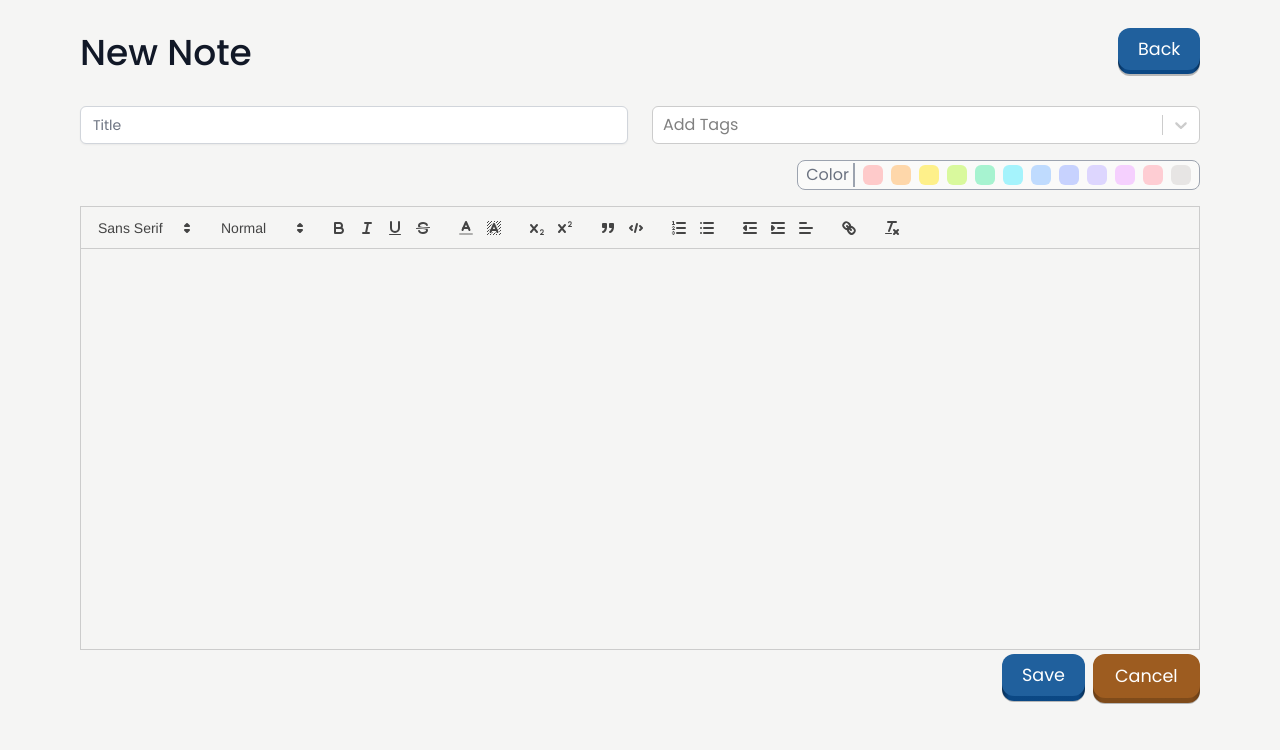
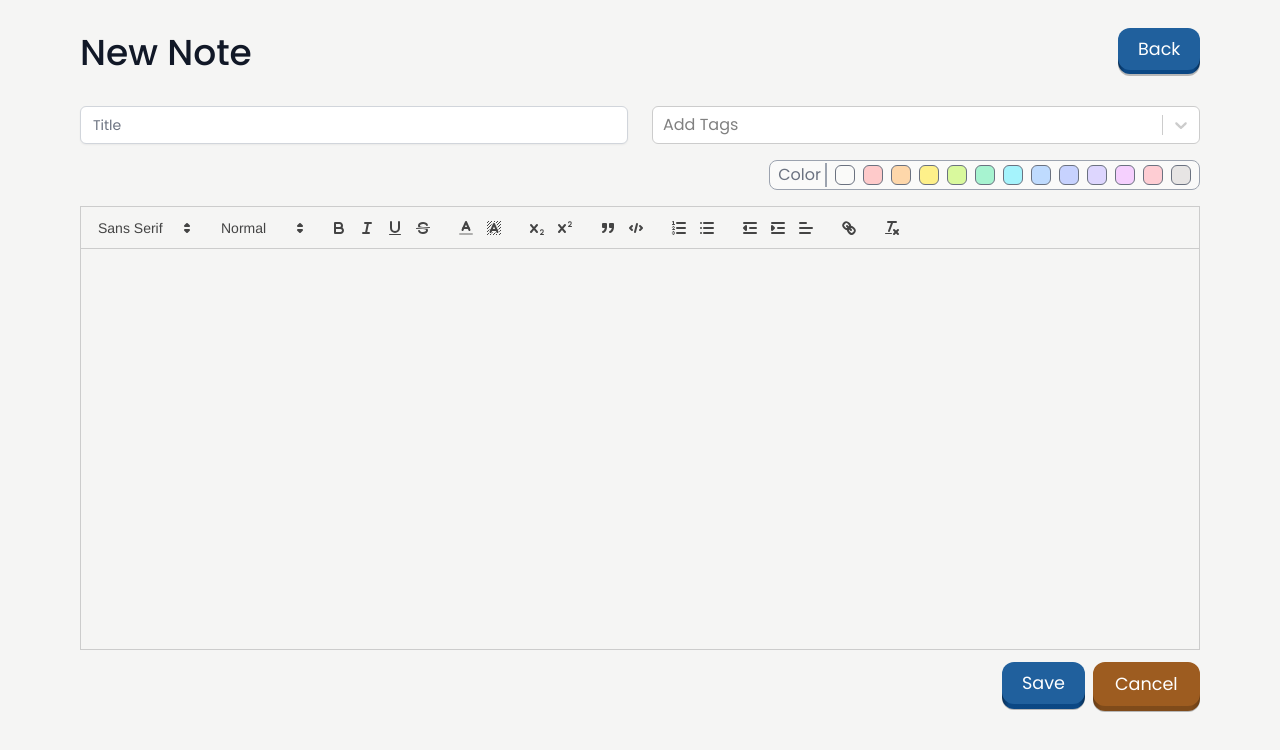
Before and after one commit to FlapShatner/notes-typescript, a Next.js app: page /create in a window 1280 px wide. Shown: the top 750 px of the page. Built offline with nearby package versions, Linux system fonts and the light colour scheme; no server answers; the database is empty.

Commit message:
adjust padding and margins

```diff
--- a/colors.ts
+++ b/colors.ts
@@ -1,5 +1,6 @@
 export const colors =
     [
+    "#fafaf9",
     "#fecaca",
     "#fed7aa",
     "#fef08a",
--- a/components/Card.tsx
+++ b/components/Card.tsx
@@ -3,7 +3,6 @@ import { Note} from "../pages/create"
 
 export type CardProps = {
     note: Note
-
 }
 
 const Card = ({note} : CardProps) => {
@@ -17,7 +16,6 @@ const Card = ({note} : CardProps) => {
             <div className="flex flex-wrap gap-2 mt-4 justify-end">
                 {tags && tags.map((tag) => {
                   return (<span key={tag.uuid} className="whitespace-nowrap rounded-full  bg-indigo-100 px-2.5 py-0.5 text-sm text-indigo-500">
-
                     {tag.label}
                   </span>)
                 })}
--- a/components/Color.tsx
+++ b/components/Color.tsx
@@ -7,11 +7,11 @@ const Color = ({setSelected}) => {
     setSelected(e.target.id)
 
 
-    document.getElementById(e.target.id).className = `w-5 h-5  m-1 rounded-md outline outline-2 outline-offset-1 outline-blue-600`
+    document.getElementById(e.target.id).className = `w-5 h-5  m-1 rounded-md outline outline-2 outline-offset-1 outline-blue-600 border border-gray-500`
 
     colors.map((color) => {
         if (color !== e.target.id) {
-            document.getElementById(color).className = `w-5 h-5 m-1 rounded-md`
+            document.getElementById(color).className = `w-5 h-5 m-1 rounded-md border border-gray-500`
         }
     })
   }
@@ -30,7 +30,7 @@ const Color = ({setSelected}) => {
                     onClick={handleClick}
                     key={color}
                     id={color}
-                    className={`w-5 h-5 m-1 rounded-md`}
+                    className={`w-5 h-5 m-1 rounded-md border border-gray-500`}
                     style={{ backgroundColor: `${color}` }}
                 />
             ))
--- a/components/Header.tsx
+++ b/components/Header.tsx
@@ -16,14 +16,14 @@ function Header() {
   }
   return (
     <header aria-label="Page Header">
-      <div className="mx-auto max-w-screen-xl px-8 py-8 sm:px-20">
-        <div className="flex items-center justify-between">
-          <div className="text-left">
-            <h1 className="text-3xl text-gray-900 sm:text-4xl font-medium">
+      <div className="mx-auto lg:mx-20 max-w-screen-xl px-4 lg:px-0 py-8 ">
+        <div className="flex flex-col sm:flex-row items-center justify-between">
+          <div className="mr-auto mb-6 sm:mb-0">
+            <h1 className="text-4xl text-gray-900 font-medium">
               Notes
             </h1>
           </div>
-          <div className=" flex gap-4 mt-0 sm:flex-row sm:items-center">
+          <div className="flex flex-row justify-between mt-0 gap-6 sm:gap-4 sm:items-center">
             <Link href="/create">
               <Button > Create</Button>
             </Link>
--- a/components/Loader.module.css
+++ b/components/Loader.module.css
@@ -1,5 +1,5 @@
 .loader {
-        --ballcolor: #4f46e5;
+        --ballcolor: #9d5c20;
         --shadow: 0px 0 #ffffff00;
         --shadowcolor: #ffffff00;
         width: 10px;
--- a/components/NoteForm.tsx
+++ b/components/NoteForm.tsx
@@ -137,13 +137,13 @@ const NoteForm = ({
           </div>
         </div>
         <Color setSelected={setSelected} />
-        <div className="mt-2 flex justify-end"></div>
-        <div className="mt-2 h-full">
+
+        <div className="mt-4 h-full">
           { typeof window !== 'undefined' &&
             <Editor bg={selected} markdown={delta} setMarkdown={setMarkdown} />
 }
         </div>
-        <div className="mt-2 flex flex-row gap-2 justify-end">
+        <div className="mt-4 flex flex-row gap-2 justify-end">
           <div onClick={handleSubmit}>
           <Button >Save</Button>
           </div>
--- a/pages/[id]/index.tsx
+++ b/pages/[id]/index.tsx
@@ -51,7 +51,7 @@ function Read({ note }: ReadProps) {
         <div className="mx-auto px-10 py-8 md:px-20 ">
           <div className="flex flex-col-reverse md:flex-row md:items-center md:justify-between">
             <div className="text-left">
-              <h1 className="text-3xl mt-4 md:mt-0 text-gray-900 sm:text-4xl font-medium">
+              <h1 className="text-3xl mt-6 md:mt-0 text-gray-900 sm:text-4xl font-medium">
                 {note?.title}
               </h1>
               <div className="flex flex-row gap-2 mt-2">
@@ -80,7 +80,7 @@ function Read({ note }: ReadProps) {
           </div>
         </div>
       </header>
-      <div className="py-10 px-4 mx-10 md:mx-20">
+      <div className="py-0 sm:py-10 px-4 mx-10 md:mx-20">
         { typeof window !== "undefined" &&
         <QuillNoSSRWrapper
           modules={modules}
--- a/pages/create.tsx
+++ b/pages/create.tsx
@@ -65,7 +65,7 @@ function Create({ tags }) {
 
   return (
     <div className="container max-w-screen-xl mx-auto">
-      <div className="mx-auto max-w-screen-xl px-8 py-8 sm:px-20">
+      <div className=" max-w-screen-xl py-8 lg:px-0 mx-4 lg:mx-20">
         <div className="flex items-center justify-between">
           <div className="text-left">
             <h1 className="text-3xl text-gray-900 sm:text-4xl font-medium">
--- a/pages/index.tsx
+++ b/pages/index.tsx
@@ -40,7 +40,7 @@ export default function Home({ notes, allTags }: Props) {
 
   return (
     <>
-      <div className="container mx-auto max-w-screen-xl">
+      <div className="container mx-auto max-w-screen-xl ">
         <Header />
         <div className="lg:mx-20 mx-4 gap-2 md:gap-6 flex flex-row">
           <SearchInput
```
